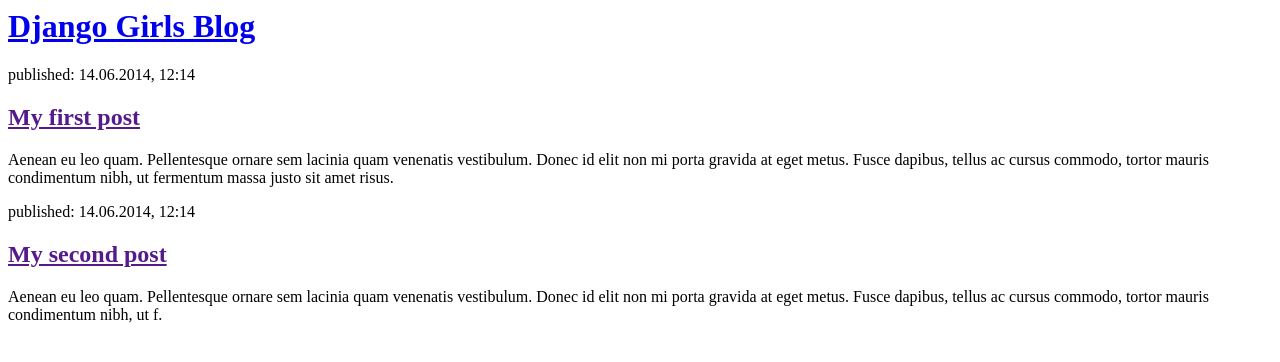
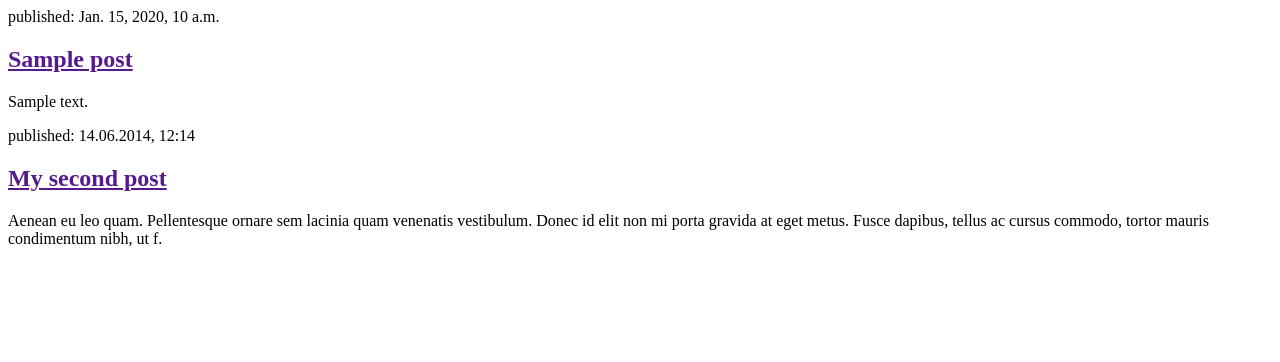
Before and after one commit to Sconguser/blog, a Django app: page / in a window 1280 px wide. Shown: the top 362 px of the page. Run offline with Django 3.2, Linux system fonts and the light colour scheme; tables that the repository leaves empty hold one stand-in row (values such as "Sample post").

Commit message:
Changed the template

```diff
--- a/blog/templates/blog/post_list.html
+++ b/blog/templates/blog/post_list.html
@@ -1,16 +1,14 @@
 <html>
     <head>
-        <title>Django Girls blog</title>
+        <title>Mioszek</title>
     </head>
     <body>
         <div>
-            <h1><a href="/">Django Girls Blog</a></h1>
-        </div>
-
-        <div>
-            <p>published: 14.06.2014, 12:14</p>
-            <h2><a href="">My first post</a></h2>
-            <p>Aenean eu leo quam. Pellentesque ornare sem lacinia quam venenatis vestibulum. Donec id elit non mi porta gravida at eget metus. Fusce dapibus, tellus ac cursus commodo, tortor mauris condimentum nibh, ut fermentum massa justo sit amet risus.</p>
+            {% for post in posts %}
+            <p>published: {{post.published_date}} </p>
+            <h2><a href="">{{post.title}}</a></h2>
+            <p>{{post.text|linebreaksbr}}</p>
+            {% endfor %}
         </div>
 
         <div>
--- a/blog/views.py
+++ b/blog/views.py
@@ -1,5 +1,10 @@
 from django.shortcuts import render
+from .models import Post
+from django.utils import timezone
+
+
 def post_list(request):
-    return render(request, 'blog/post_list.html', {})
+    posts = Post.objects.filter(published_date__lte=timezone.now()).order_by('published_date')
+    return render(request, 'blog/post_list.html', {'posts':posts})
 
 # Create your views here.
```
